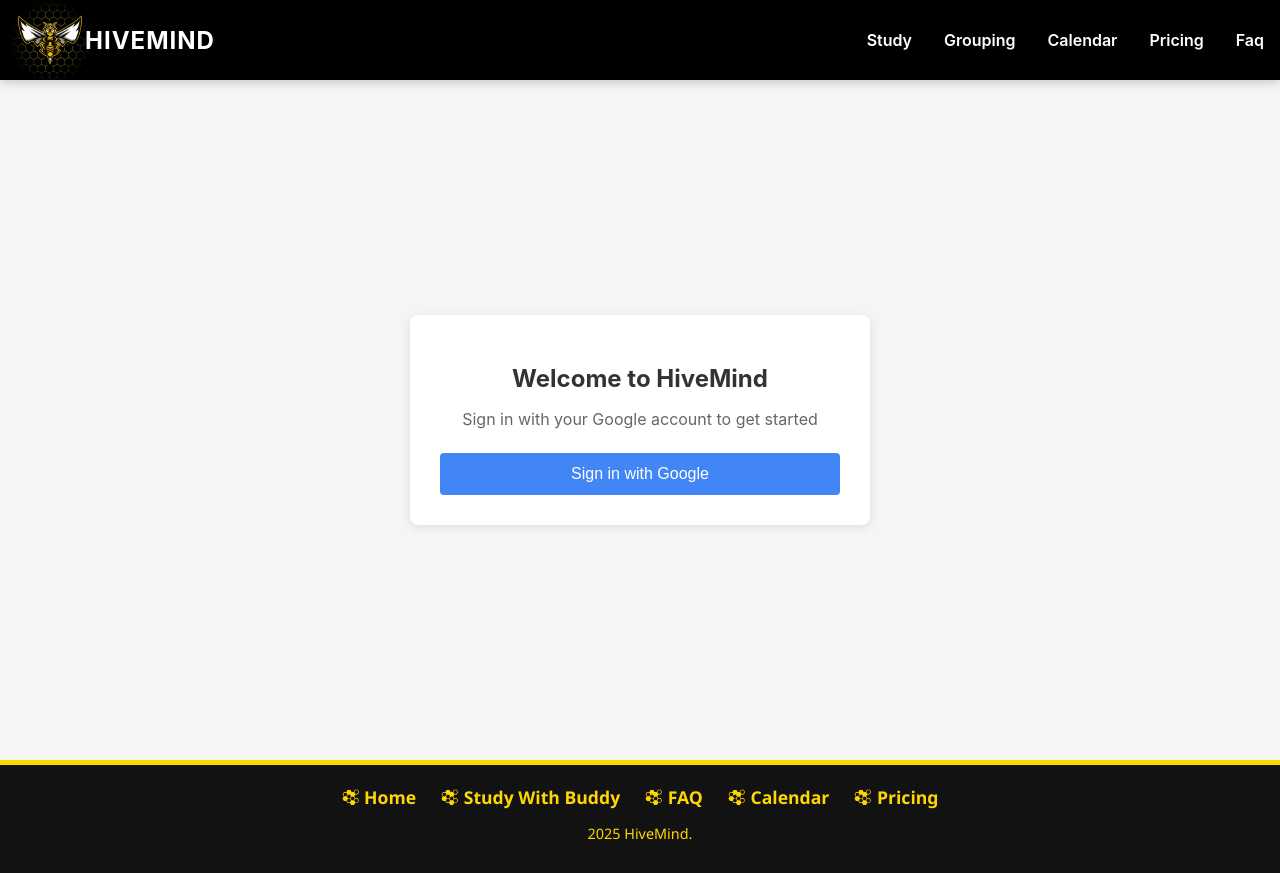
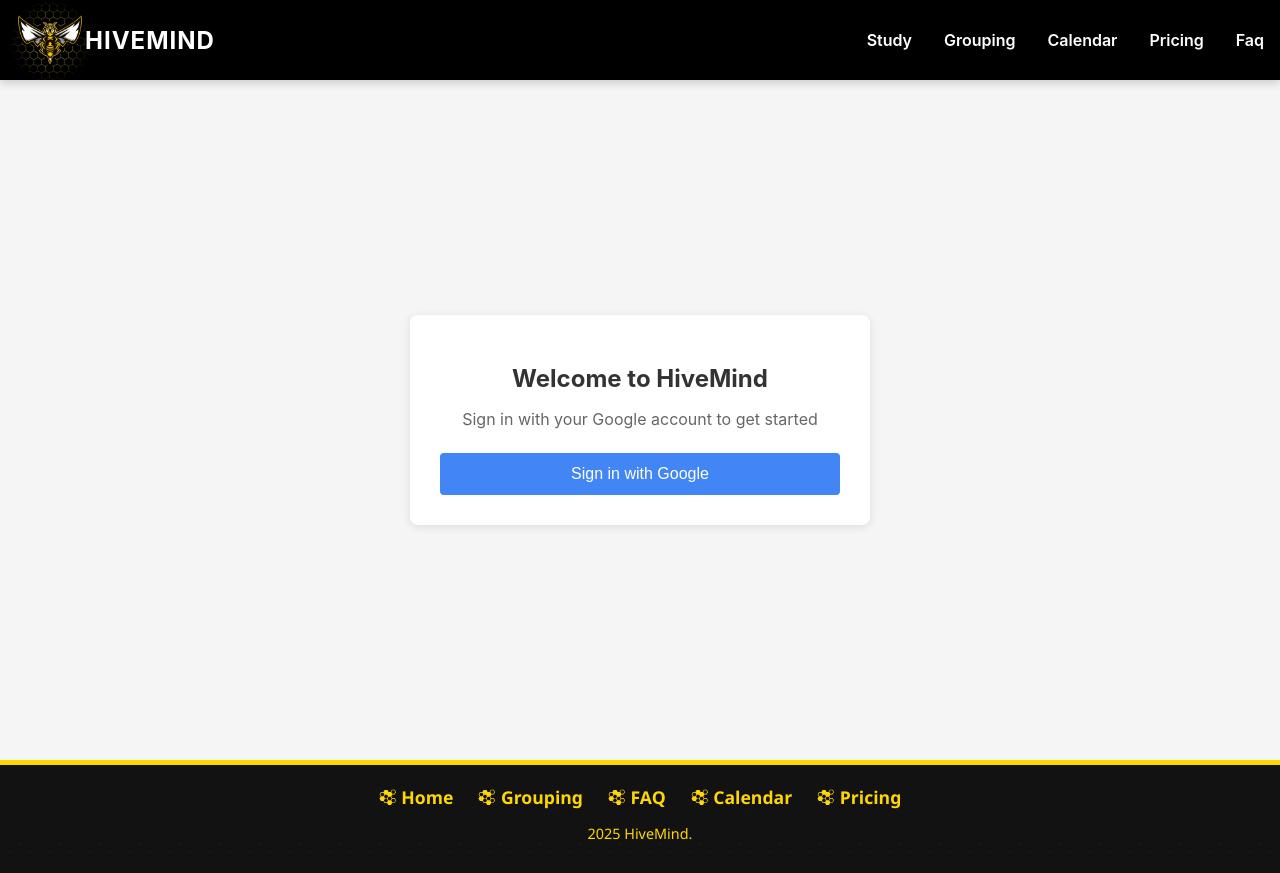
Before and after one commit to murayeeto/HiveMind, a React (Create React App) app in the folder frontend/: page /#/signin in a window 1280 px wide. Built offline with nearby package versions, Linux system fonts and the light colour scheme; no server answers.

Commit message:
changed footer

```diff
--- a/frontend/src/components/Footer.js
+++ b/frontend/src/components/Footer.js
@@ -9,13 +9,13 @@ const Footer = () => {
       <div className="footer-content">
         <div className="footer-links">
           <Link to="/"><GiHoneycomb className="footer-icon" /> Home</Link>
-          <Link to="/studywithbuddy"><GiHoneycomb className="footer-icon" /> Study With Buddy</Link>
+          <Link to="/studywithbuddy"><GiHoneycomb className="footer-icon" />Grouping</Link>
           <Link to="/faq"><GiHoneycomb className="footer-icon" /> FAQ</Link>
           <Link to="/calendar"><GiHoneycomb className="footer-icon" /> Calendar</Link>
           <Link to="/pricing"><GiHoneycomb className="footer-icon" /> Pricing</Link>
         </div>
         <div className="footer-copyright">
-            {new Date().getFullYear()} HiveMind.
+          {new Date().getFullYear()} HiveMind.
         </div>
       </div>
     </footer>
```
